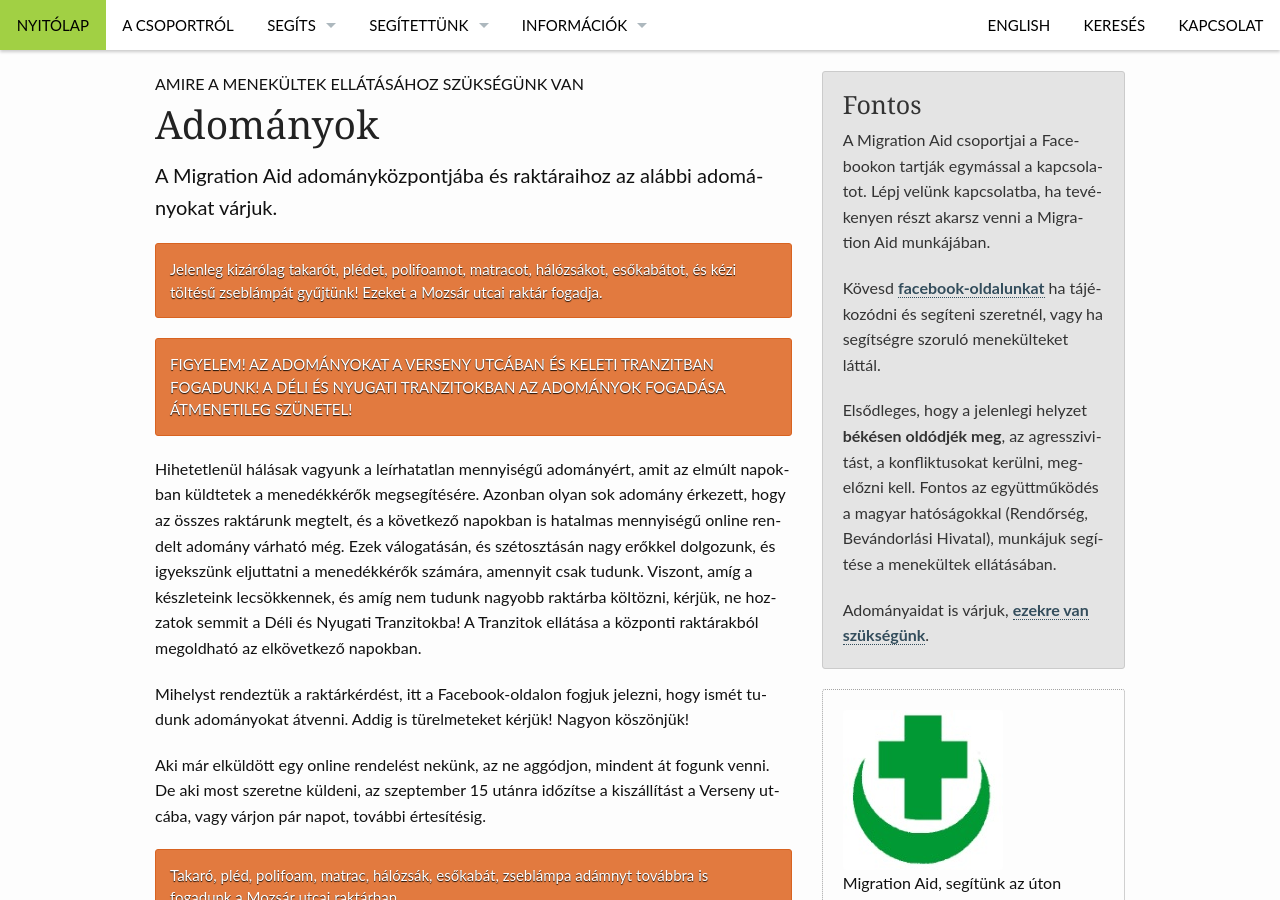
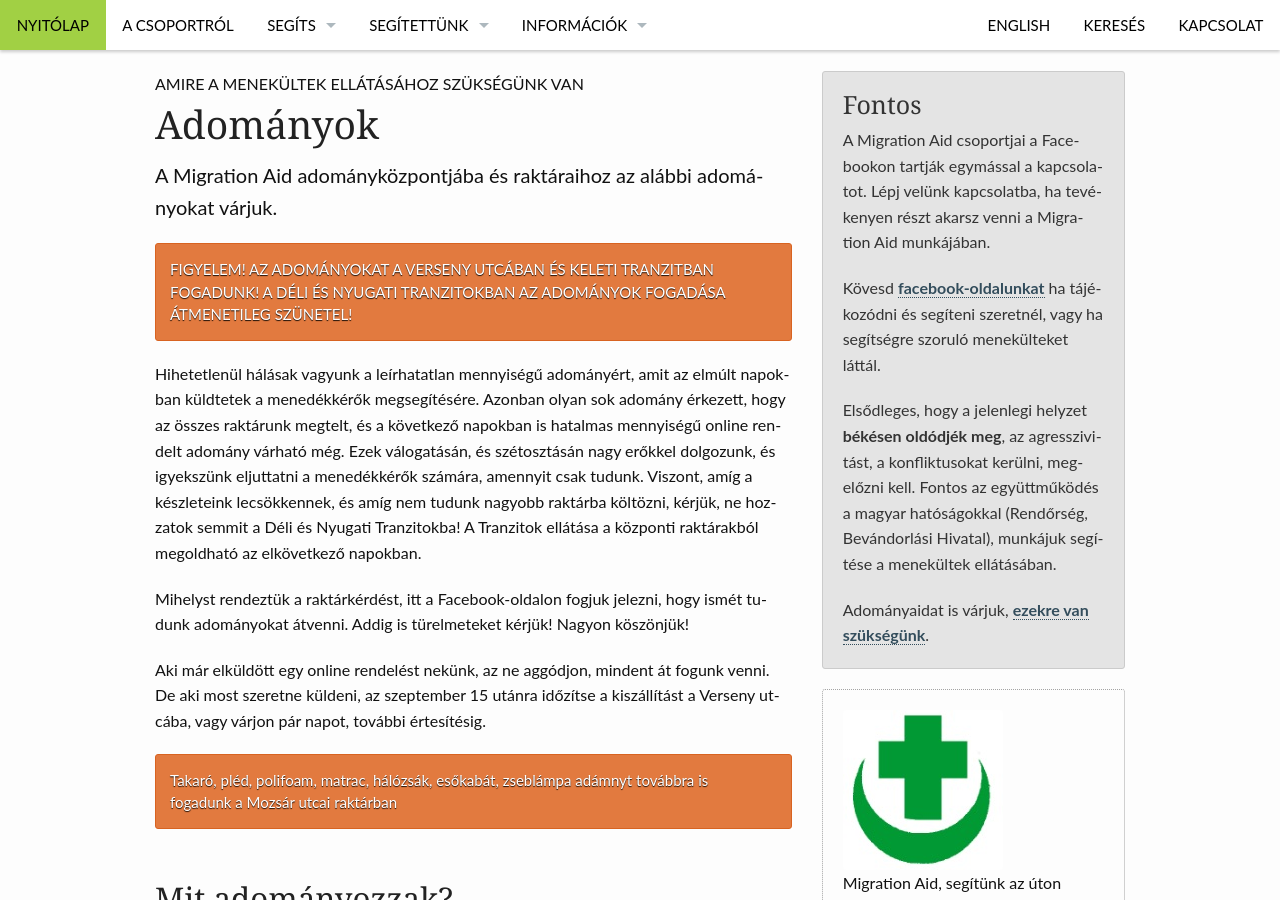
Before and after one commit to migaid/migaid.github.io, a Jekyll site: the page built from _posts/segits/2015-07-07-adomanyok.md, in a window 1280 px wide and 900 px high, scrolled down 348 px. Built offline with Jekyll 4.4.1, drawn with Linux system fonts in a browser that asks for light colours.

Commit message:
small fix

```diff
--- a/_posts/segits/2015-07-07-adomanyok.md
+++ b/_posts/segits/2015-07-07-adomanyok.md
@@ -18,9 +18,6 @@
     - adományok
     - info
 ---
-
-{% include alert warning='Jelenleg kizárólag takarót, plédet, polifoamot, matracot, hálózsákot, esőkabátot, és kézi töltésű zseblámpát gyűjtünk! Ezeket a Mozsár utcai raktár fogadja.' %}
-
 
 {% include alert warning='FIGYELEM! AZ ADOMÁNYOKAT A VERSENY UTCÁBAN ÉS KELETI TRANZITBAN FOGADUNK! A DÉLI ÉS NYUGATI TRANZITOKBAN AZ ADOMÁNYOK FOGADÁSA ÁTMENETILEG SZÜNETEL!' %}
 
```
